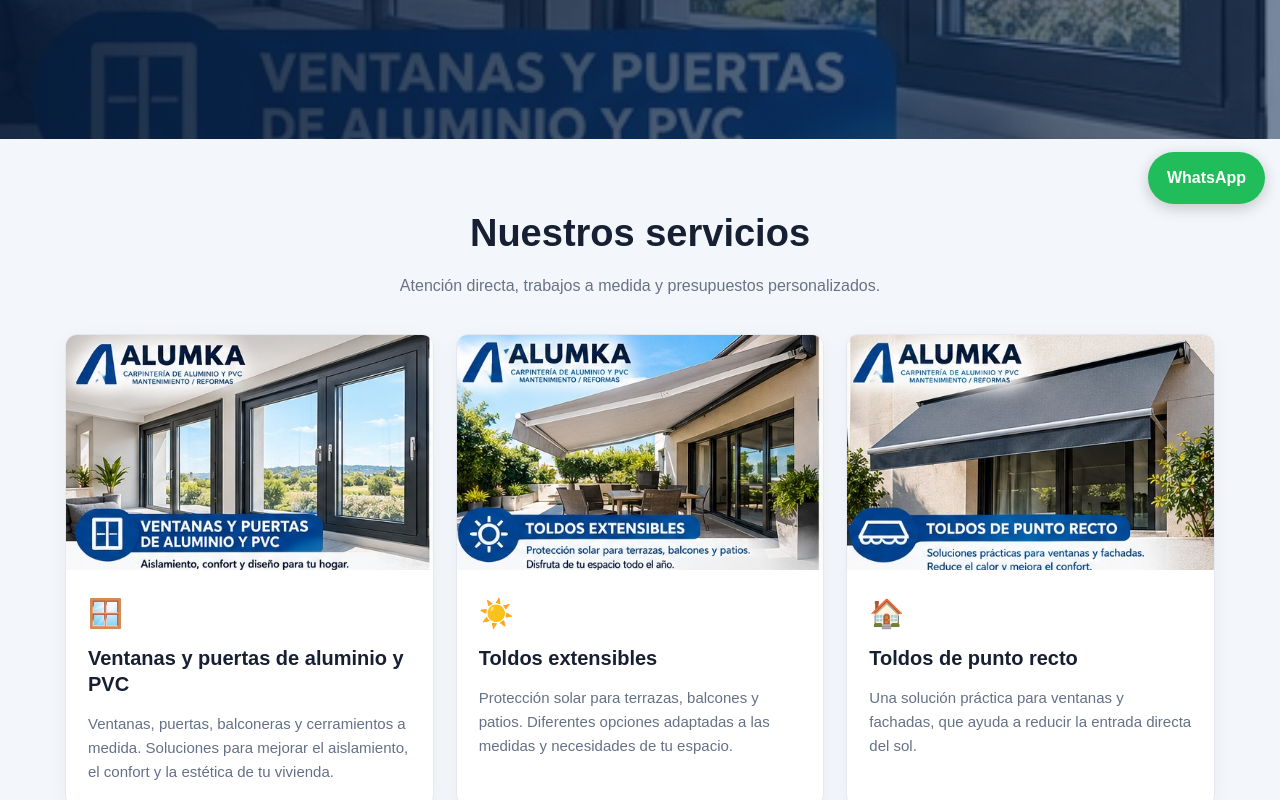
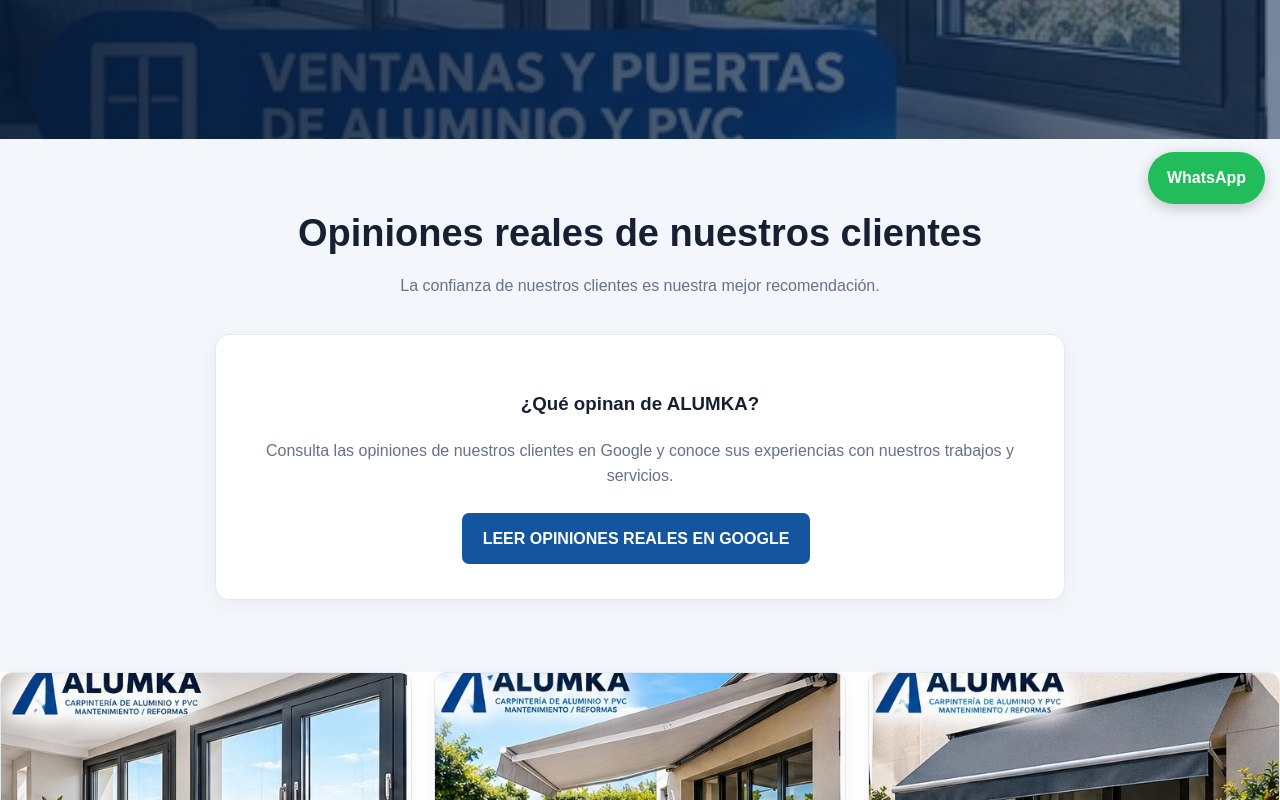
Before and after one commit to alumkae/Alumka.es, a plain HTML site: page index.html in a window 1280 px wide. Shown: the part 581-1381 px from the top of the page. Drawn offline with Linux system fonts and the light colour scheme.

Commit message:
Actualizar index.html

```diff
--- a/index.html
+++ b/index.html
@@ -102,12 +102,27 @@ section{padding:52px 0}
 </div>
 </section>
 
-<section id="servicios" class="grey">
+<section id="opiniones" class="grey">
 <div class="w">
 <div class="title">
-<h2>Nuestros servicios</h2>
-<p>Atención directa, trabajos a medida y presupuestos personalizados.</p>
+<h2>Opiniones reales de nuestros clientes</h2>
+<p>La confianza de nuestros clientes es nuestra mejor recomendación.</p>
 </div>
+
+<div class="reviews">
+<h3>¿Qué opinan de ALUMKA?</h3>
+<p>Consulta las opiniones de nuestros clientes en Google y conoce sus experiencias con nuestros trabajos y servicios.</p>
+
+<a class="btn blue"
+href="https://maps.app.goo.gl/2UhhkcadLjjQ2TMz6"
+target="_blank"
+rel="noopener">
+LEER OPINIONES REALES EN GOOGLE
+</a>
+
+</div>
+</div>
+</section>
 
 <div class="grid">
 <article class="card">
```
